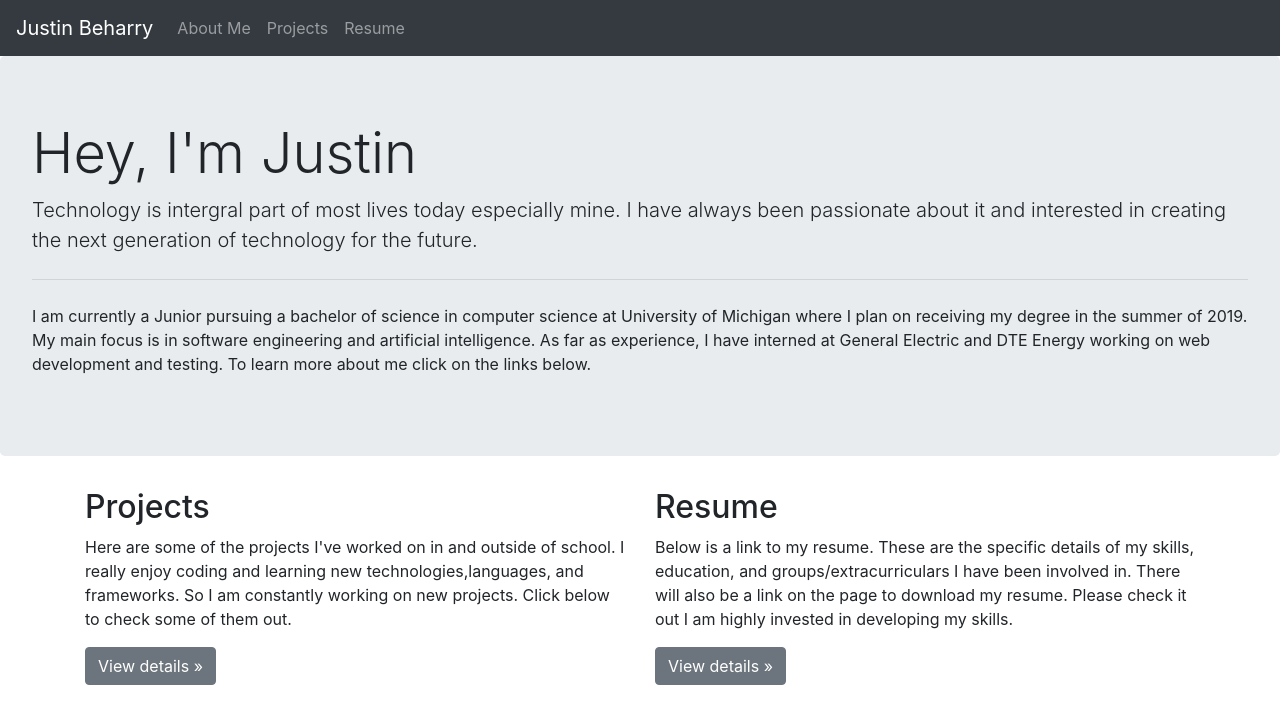
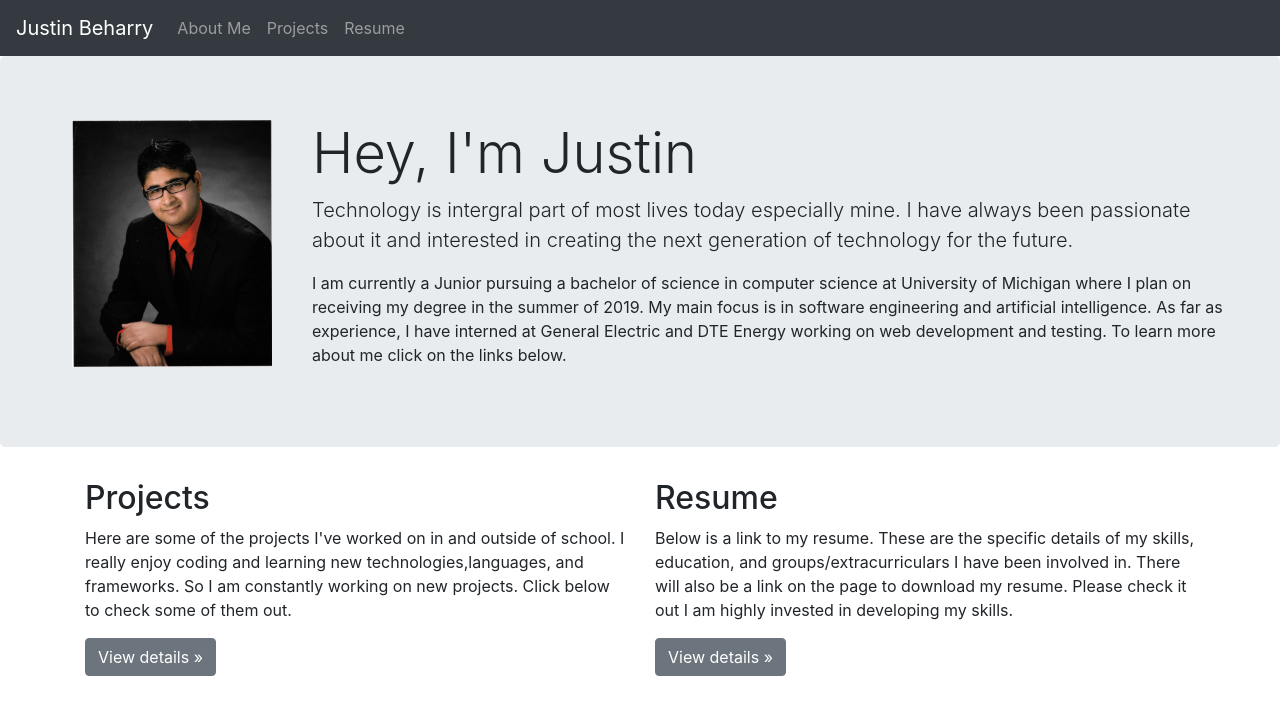
Before and after one commit to jsbeharr/portfolio-website, an Angular app: page /about in a window 1280 px wide. Shown: the top 724 px of the page. Built offline with nearby package versions, Linux system fonts and the light colour scheme.

Commit message:
Added photo to jumbotron on about page. Created styling for photo for alignment.

```diff
--- a/src/app/about/about.component.css
+++ b/src/app/about/about.component.css
@@ -0,0 +1,4 @@
+img {
+    width: 12.5rem;
+    margin: 0rem 2.5rem 0rem 2.5rem;
+}
--- a/src/app/about/about.component.html
+++ b/src/app/about/about.component.html
@@ -1,10 +1,10 @@
 <div class="jumbotron">
+  <img src="../assets/profile_photo.jpeg" class="img-round float-left">
   <h1 class="display-4">Hey, I'm Justin</h1>
   <p class="lead">
     Technology is intergral part of most lives today especially mine. I have always been passionate
     about it and interested in creating the next generation of technology for the future.
   </p>
-  <hr class="my-4">
   <p>
     I am currently a Junior pursuing a bachelor of science in computer science at University of
     Michigan where I plan on receiving my degree in the summer of 2019. My main focus is in software
```
